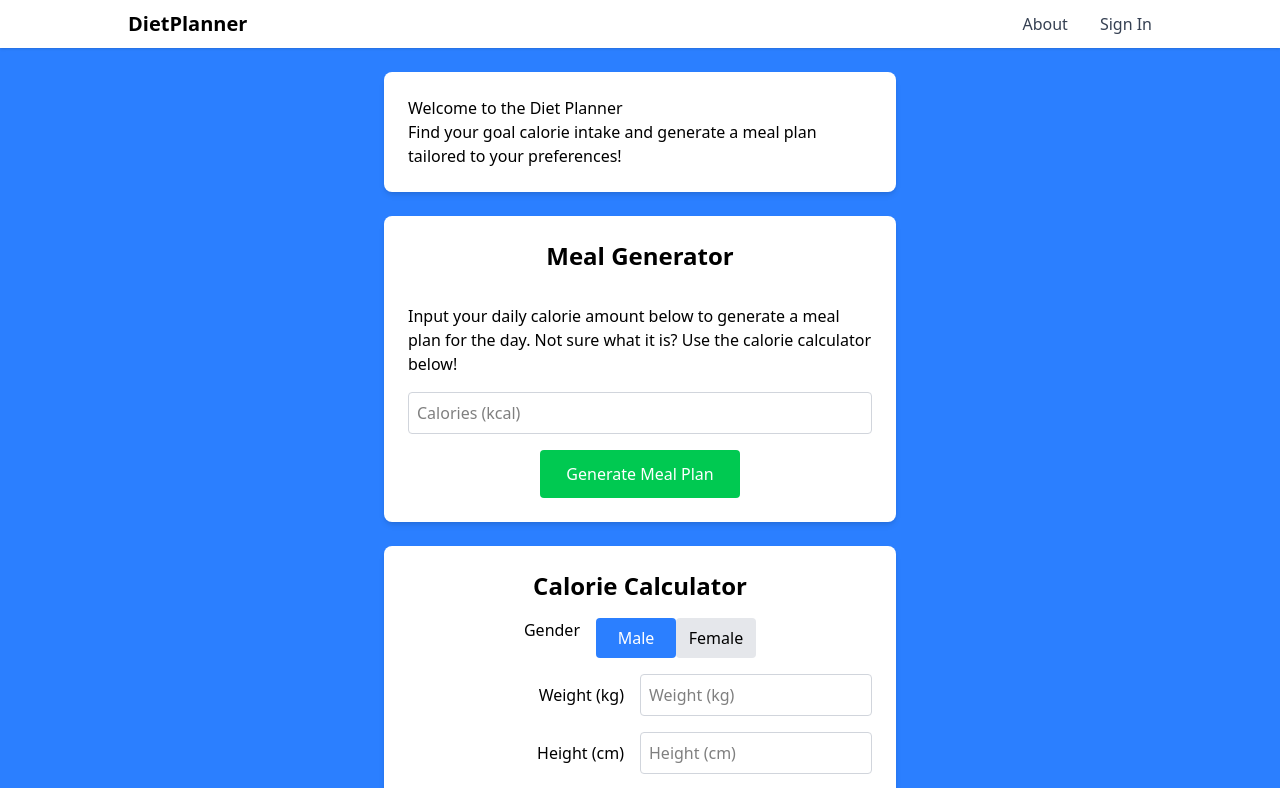
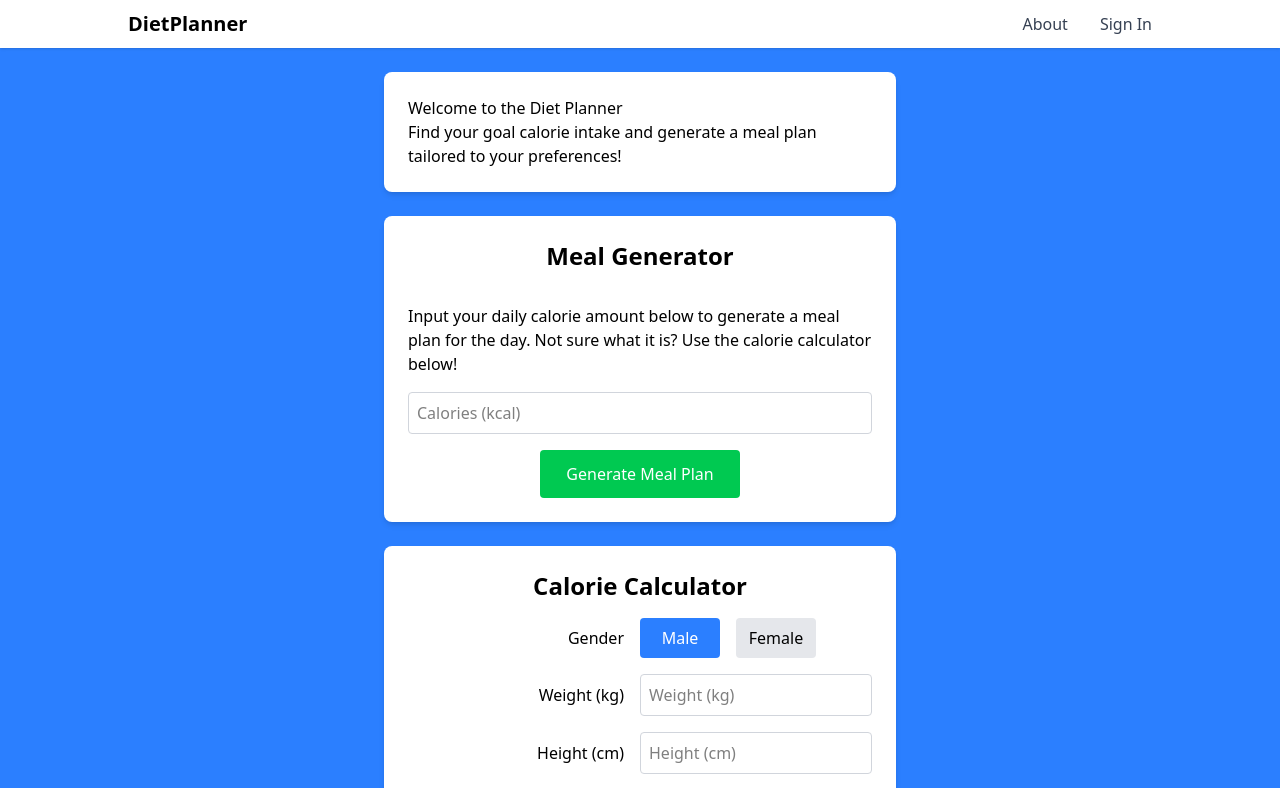
Before and after one commit to mkch8/DietPlanner, a React (Vite) app in the folder frontend/: page / in a window 1280 px wide. Shown: the top 788 px of the page. Built offline with nearby package versions, Linux system fonts and the light colour scheme.

Commit message:
Reformatted gender button spacing

```diff
--- a/frontend/src/components/TDEECalculator.jsx
+++ b/frontend/src/components/TDEECalculator.jsx
@@ -106,9 +106,9 @@ const TDEECalculator = () => {
       <h2 className="text-2xl font-bold text-center mb-4">Calorie Calculator</h2>
       <form className="flex flex-col gap-4">
         {/* Gender Input */}
-        <div className="flex justify-center">
+        <div className="grid grid-cols-2 items-center">
             <label className="text-right pr-4">Gender</label>
-            <div className="">
+            <div className="flex gap-4">
               <button
                 type="button"
                 className={`p-2 rounded w-20 ${
```
